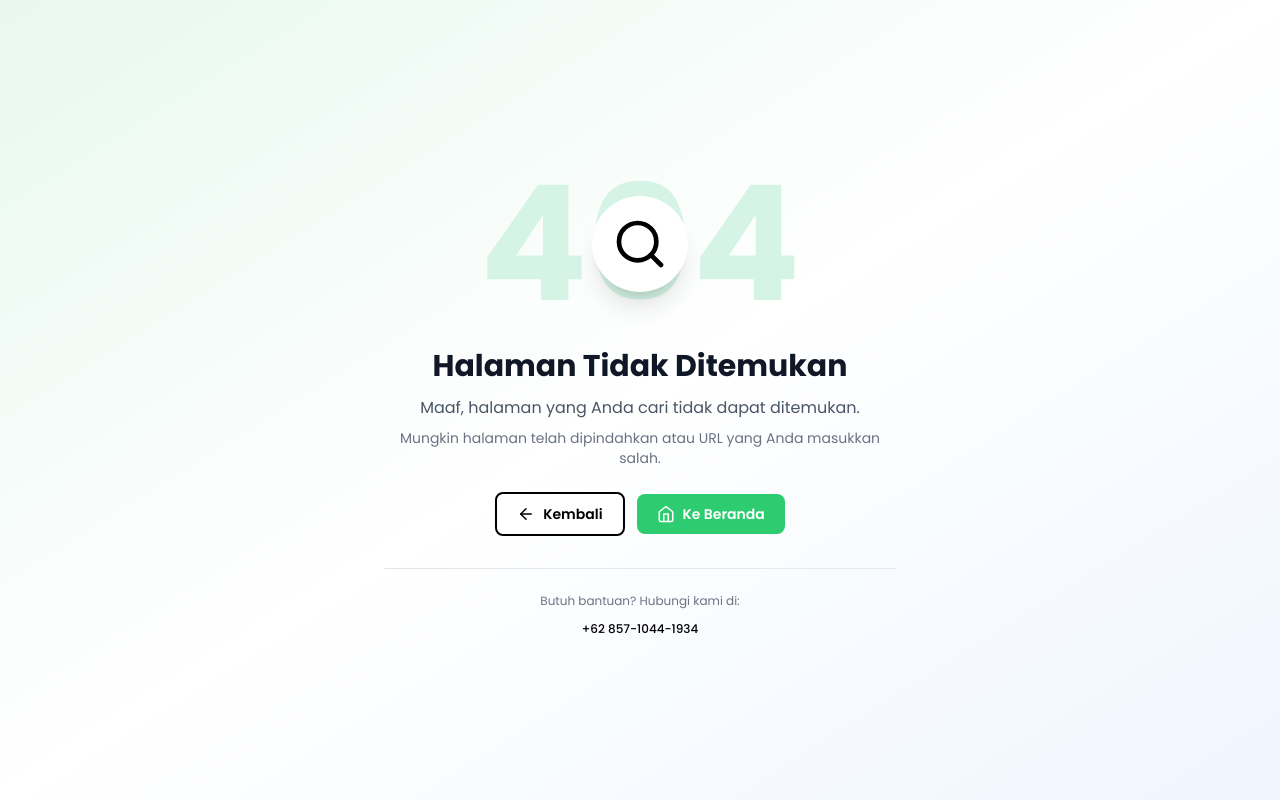
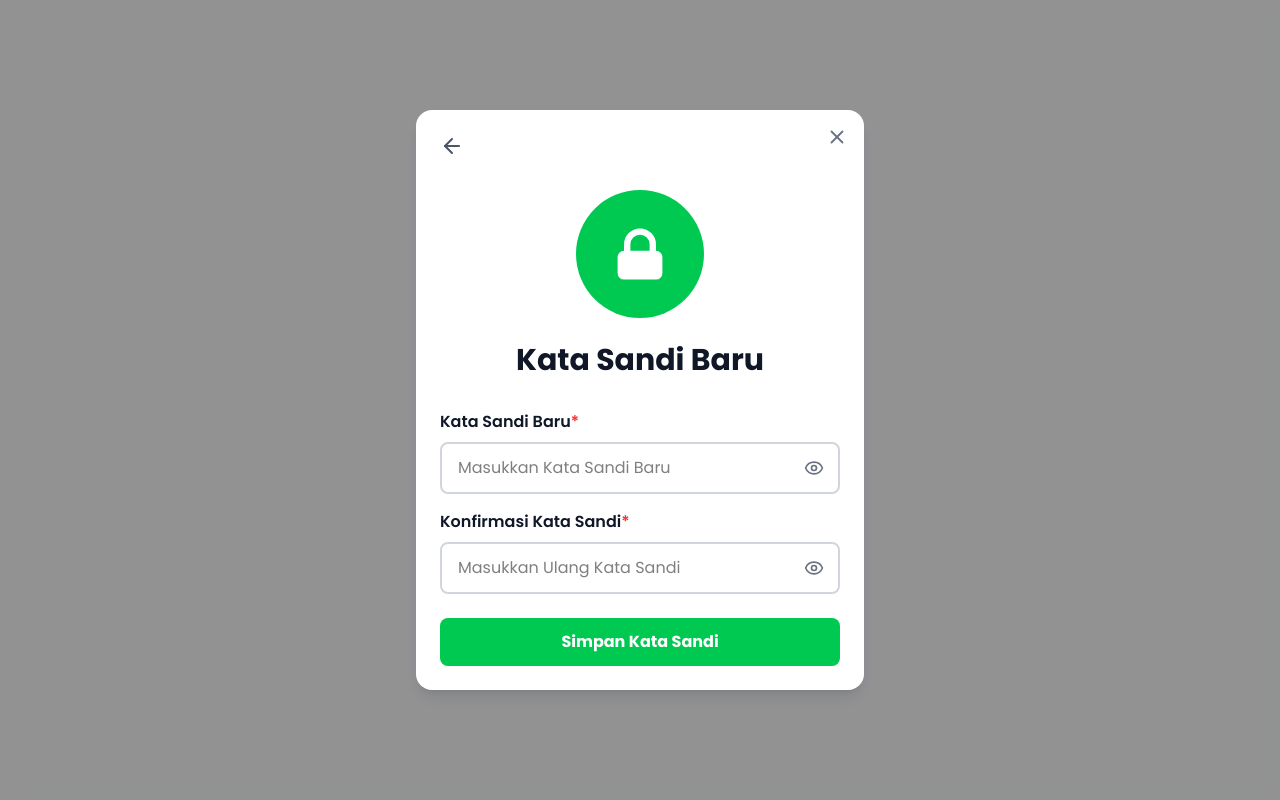
Before and after one commit to alfiameilaniputri/frontend-warung-alzhim, a React (Vite) app: page /reset-password/1 in a window 1280 px wide. Built offline with nearby package versions, Linux system fonts and the light colour scheme.

Commit message:
add page reset password

```diff
--- a/src/components/ResetPasswordModal.jsx
+++ b/src/components/ResetPasswordModal.jsx
@@ -1,7 +1,8 @@
 import React, { useState } from "react";
 import { ArrowLeft, Eye, EyeOff, X } from "lucide-react";
 
-export default function ResetPasswordModal({ onClose }) {
+export default function ResetPasswordModal({ onClose, token }) {
+  const API_URL = import.meta.env.VITE_API_URL;
   const [showPassword, setShowPassword] = useState(false);
   const [showConfirmPassword, setShowConfirmPassword] = useState(false);
   const [formData, setFormData] = useState({
@@ -14,16 +15,41 @@ export default function ResetPasswordModal({ onClose }) {
     setFormData(prev => ({ ...prev, [name]: value }));
   };
 
-  const handleSimpan = () => {
-    console.log("Simpan kata sandi baru:", formData);
+  const handleSimpan = async () => {
+    if (formData.newPassword !== formData.confirmPassword) {
+      alert("Kata sandi tidak cocok!");
+      return;
+    }
+
+    try {
+      // kirim data ke backend
+      const response = await fetch(`${API_URL}/api/auth/reset-password/${token}`, {
+        method: "POST",
+        headers: {
+          "Content-Type": "application/json"
+        },
+        body: JSON.stringify({
+          token, // kirim token
+          password: formData.newPassword
+        })
+      });
+
+      const data = await response.json();
+      if (response.ok) {
+        alert("Kata sandi berhasil diubah!");
+        onClose();
+      } else {
+        alert(data.message || "Terjadi kesalahan.");
+      }
+    } catch (err) {
+      console.error(err);
+      alert("Terjadi kesalahan saat mengubah kata sandi.");
+    }
   };
 
   return (
     <div className="fixed inset-0 bg-black/40 backdrop-blur-sm flex items-center justify-center z-50">
-      {/* MODAL BOX */}
       <div className="bg-white w-full max-w-md rounded-2xl p-6 shadow-lg relative animate-fadeIn">
-
-        {/* CLOSE BUTTON */}
         <button
           onClick={onClose}
           className="absolute top-4 right-4 text-gray-500 hover:text-gray-700"
@@ -31,7 +57,6 @@ export default function ResetPasswordModal({ onClose }) {
           <X size={22} />
         </button>
 
-        {/* Back Button */}
         <button
           onClick={onClose}
           className="text-gray-600 hover:text-gray-800 mb-8"
@@ -39,7 +64,6 @@ export default function ResetPasswordModal({ onClose }) {
           <ArrowLeft size={24} />
         </button>
 
-        {/* Icon */}
         <div className="flex justify-center mb-6">
           <div className="w-32 h-32 bg-green-500 rounded-full flex items-center justify-center">
             <svg className="w-16 h-16 text-white" fill="currentColor" viewBox="0 0 20 20">
@@ -52,13 +76,11 @@ export default function ResetPasswordModal({ onClose }) {
           </div>
         </div>
 
-        {/* Header */}
         <div className="max-w-xl mx-auto">
           <h1 className="text-3xl font-bold text-gray-900 mb-8 text-center">
             Kata Sandi Baru
           </h1>
 
-          {/* New Password */}
           <div className="mb-4">
             <label className="block mb-2 font-semibold text-gray-900">
               Kata Sandi Baru<span className="text-red-500">*</span>
@@ -82,7 +104,6 @@ export default function ResetPasswordModal({ onClose }) {
             </div>
           </div>
 
-          {/* Confirm Password */}
           <div className="mb-6">
             <label className="block mb-2 font-semibold text-gray-900">
               Konfirmasi Kata Sandi<span className="text-red-500">*</span>
@@ -106,7 +127,6 @@ export default function ResetPasswordModal({ onClose }) {
             </div>
           </div>
 
-          {/* Submit Button */}
           <button
             onClick={handleSimpan}
             className="w-full bg-green-500 hover:bg-green-600 text-white font-bold py-3 rounded-lg transition duration-200"
--- /dev/null
+++ b/src/pages/ResetPasswordPage.jsx
@@ -0,0 +1,19 @@
+import { useParams } from "react-router-dom";
+import { useState } from "react";
+import ResetPasswordModal from "../components/ResetPasswordModal";
+
+export default function ResetPasswordPage() {
+  const { token } = useParams();   // <---- ambil token dari URL
+  const [showModal, setShowModal] = useState(true);
+
+  return (
+    <div className="min-h-screen bg-gray-100">
+      {showModal && (
+        <ResetPasswordModal
+          token={token}              // <---- kirim token ke modal
+          onClose={() => setShowModal(false)}
+        />
+      )}
+    </div>
+  );
+}
--- a/src/routes/index.jsx
+++ b/src/routes/index.jsx
@@ -18,6 +18,7 @@ import CustomerOrderPage from "../pages/CustomerOrderPage";
 import ProfilePage from "../pages/ProfilePage";
 import OrderOnlinePage from "../pages/seller/OderOnlinePage";
 import OfflineTransactionPage from "../pages/seller/OfflineTransactionPage";
+import ResetPasswordPage from "../pages/ResetPasswordPage";
 // Pages seller (contoh)
 import SalesReportPage from "../pages/seller/SalesReportPage";
 import ManageProducts from "../pages/seller/ManageProducts";
@@ -53,6 +54,7 @@ const router = createBrowserRouter([
     children: [
       { path: "login", element: <Login /> },
       { path: "register", element: <Register /> },
+      { path: "reset-password/:token", element: <ResetPasswordPage /> },
     ],
   },
 
```
